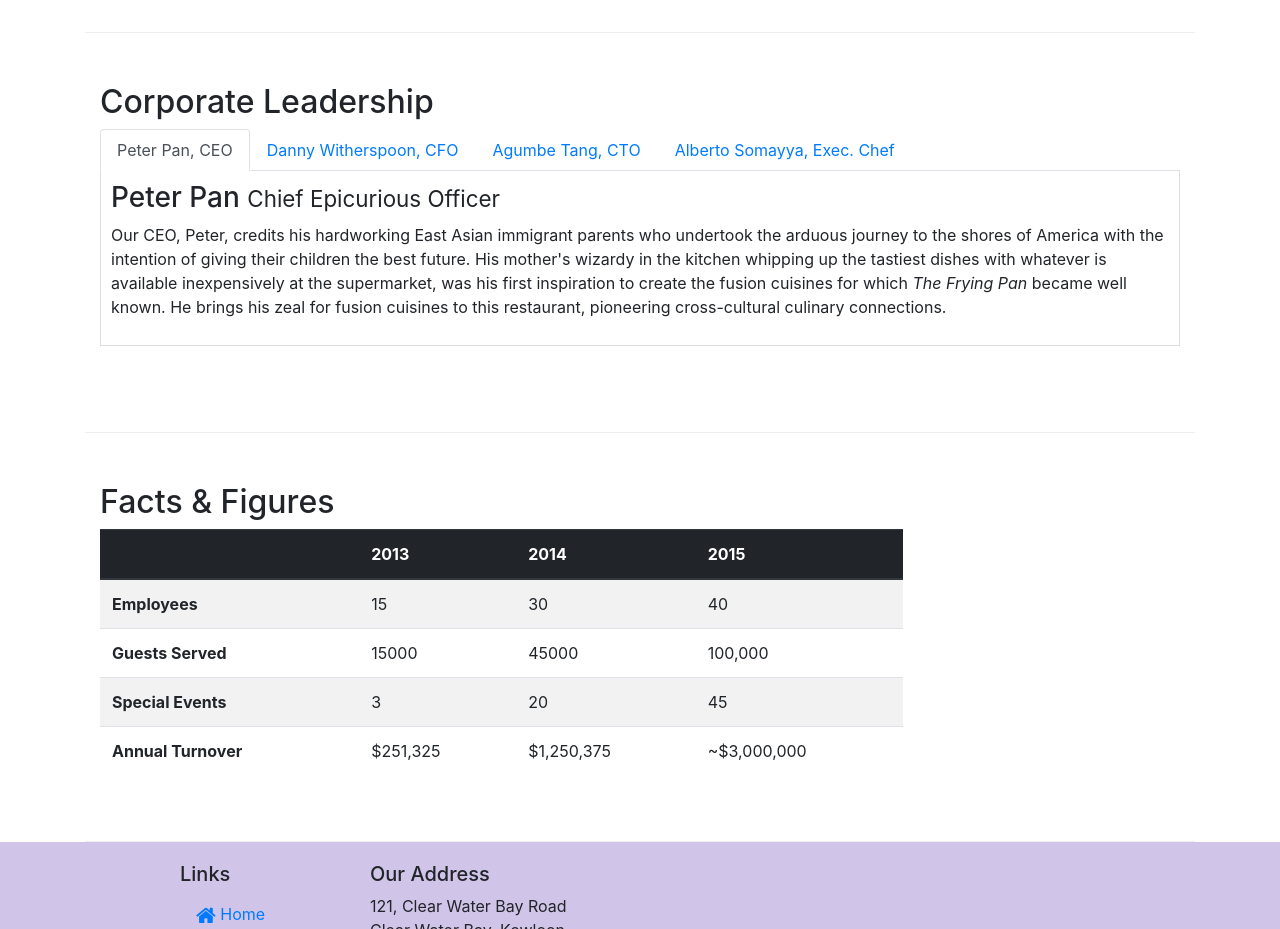
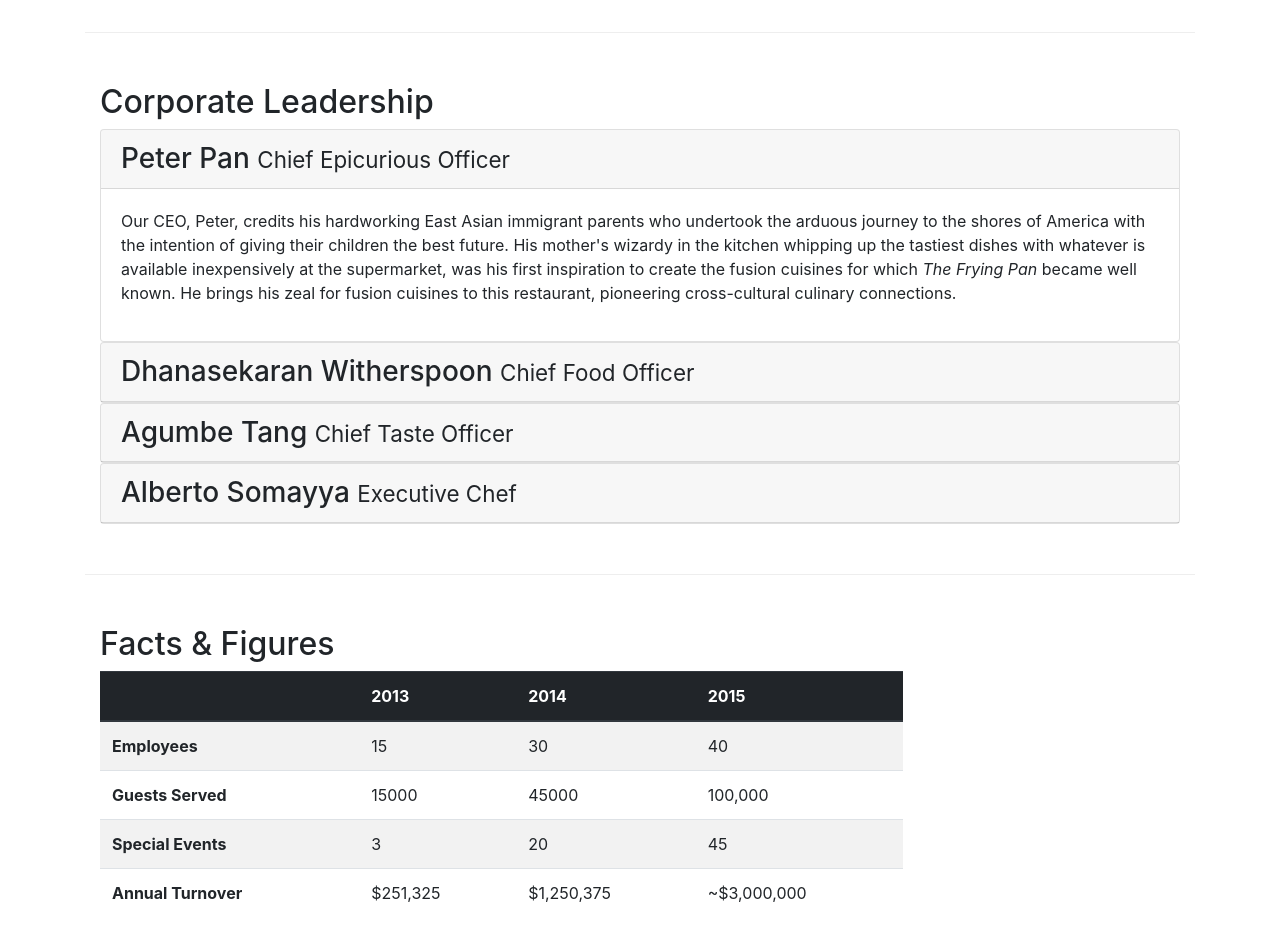
Before and after one commit to tonysiuct/BootstrapHomeWork, a website: page aboutus.html in a window 1280 px wide. Shown: the part 940-1869 px from the top of the page. Drawn offline with nearby package versions, Linux system fonts and the light colour scheme.

Commit message:
accordion

```diff
--- a/aboutus.html
+++ b/aboutus.html
@@ -100,40 +100,62 @@
 
             <div class="col-12">
                 <h2>Corporate Leadership</h2>
-                <ul class="nav nav-tabs">
-                    <li class="nav-item">
-                      <a class="nav-link active" href="#peter"
-                        role="tab" data-toggle="tab">Peter Pan, CEO</a>
-                    </li>
-                    <li class="nav-item">
-                      <a class="nav-link" href="#danny" role="tab"
-                        data-toggle="tab">Danny Witherspoon, CFO</a>
-                    </li>
-                    <li class="nav-item">
-                      <a class="nav-link" href="#agumbe"role="tab"
-                        data-toggle="tab">Agumbe Tang, CTO</a>
-                    </li>
-                    <li class="nav-item">
-                      <a class="nav-link" href="#alberto" role="tab"
-                        data-toggle="tab">Alberto Somayya, Exec. Chef</a>
-                    </li>
-                </ul>
-                <div class="tab-content">
-                    <div role="tabpanel" class="tab-pane fade show active" id="peter">
-                        <h3>Peter Pan <small>Chief Epicurious Officer</small></h3>
-                        <p>Our CEO, Peter, credits his hardworking East Asian immigrant parents who undertook the arduous journey to the shores of America with the intention of giving their children the best future. His mother's wizardy in the kitchen whipping up the tastiest dishes with whatever is available inexpensively at the supermarket, was his first inspiration to create the fusion cuisines for which <em>The Frying Pan</em> became well known. He brings his zeal for fusion cuisines to this restaurant, pioneering cross-cultural culinary connections.</p>
+                <div class="accordion">
+                    <div class="card">
+                        <div class="card-header" role="tab" id="peterhead">
+                            <h3 class="mb-0">
+                                <a data-toggle="collapse" data-target="#peter">
+                                Peter Pan <small>Chief Epicurious Officer</small>
+                                </a>
+                            </h3>
+                        </div>
+                        <div class="collapse show" id="peter" data-parent="#accordion">
+                            <div class="card-body">
+                                <p class="d-none d-sm-block">Our CEO, Peter, credits his hardworking East Asian immigrant parents who undertook the arduous journey to the shores of America with the intention of giving their children the best future. His mother's wizardy in the kitchen whipping up the tastiest dishes with whatever is available inexpensively at the supermarket, was his first inspiration to create the fusion cuisines for which <em>The Frying Pan</em> became well known. He brings his zeal for fusion cuisines to this restaurant, pioneering cross-cultural culinary connections.</em></p>
+                            </div>
+                        </div>
                     </div>
-                    <div role="tabpanel" class="tab-pane fade show" id="danny">
-                        <h3>Dhanasekaran Witherspoon <small>Chief Food Officer</small></h3>
-                        <p>Our CFO, Danny, as he is affectionately referred to by his colleagues, comes from a long established family tradition in farming and produce. His experiences growing up on a farm in the Australian outback gave him great appreciation for varieties of food sources. As he puts it in his own words, <em>Everything that runs, wins, and everything that stays, pays!</em></p>
+                    <div class="card">
+                        <div class="card-header" role="tab" id="dannyhead">
+                            <h3 class="mb-0">
+                                <a class="collapsed" data-toggle="collapse" data-target="#danny">
+                                Dhanasekaran Witherspoon <small>Chief Food Officer</small>
+                                </a>
+                            </h3>
+                        </div>
+                        <div class="collapse" id="danny" data-parent="#accordion">
+                            <div class="card-body">
+                                <p class="d-none d-sm-block">Our CFO, Danny, as he is affectionately referred to by his colleagues, comes from a long established family tradition in farming and produce. His experiences growing up on a farm in the Australian outback gave him great appreciation for varieties of food sources. As he puts it in his own words, <em>Everything that runs, wins, and everything that stays, pays!</em></p>
+                            </div>
+                        </div>
                     </div>
-                    <div role="tabpanel" class="tab-pane fade show" id="agumbw">
-                        <h3>Agumbe Tang <small>Chief Taste Officer</small></h3>
-                        <p>Blessed with the most discerning gustatory sense, Agumbe, our CTO, personally ensures that every dish that we serve meets his exacting tastes. Our chefs dread the tongue lashing that ensues if their dish does not meet his exacting standards. He lives by his motto, <em>You click only if you survive my lick.</em></p>
+                    <div class="card">
+                            <div class="card-header" role="tab" id="agumbehead">
+                            <h3 class="mb-0">
+                                <a class="collapsed" data-toggle="collapse" data-target="#agumbe">
+                                Agumbe Tang <small>Chief Taste Officer</small>
+                                </a>
+                            </h3>
+                        </div>
+                        <div class="collapse" id="agumbe" data-parent="#accordion">
+                            <div class="card-body">
+                                <p class="d-none d-sm-block">Blessed with the most discerning gustatory sense, Agumbe, our CTO, personally ensures that every dish that we serve meets his exacting tastes. Our chefs dread the tongue lashing that ensues if their dish does not meet his exacting standards. He lives by his motto, <em>You click only if you survive my lick.</em></p>
+                            </div>
+                        </div>
                     </div>
-                    <div role="tabpanel" class="tab-pane fade show" id="alberto">
-                        <h3>Alberto Somayya <small>Executive Chef</small></h3>
-                        <p>Award winning three-star Michelin chef with wide International experience having worked closely with whos-who in the culinary world, he specializes in creating mouthwatering Indo-Italian fusion experiences. He says, <em>Put together the cuisines from the two craziest cultures, and you get a winning hit! Amma Mia!</em></p>
+                    <div class="card">
+                            <div class="card-header" role="tab" id="albertohead">
+                            <h3 class="mb-0">
+                                <a class="collapsed" data-toggle="collapse" data-target="#alberto">
+                                Alberto Somayya <small>Executive Chef</small>
+                                </a>
+                            </h3>
+                        </div>
+                        <div class="collapse" id="alberto" data-parent="#accordion">
+                            <div class="card-body">
+                                <p class="d-none d-sm-block">Award winning three-star Michelin chef with wide International experience having worked closely with whos-who in the culinary world, he specializes in creating mouthwatering Indo-Italian fusion experiences. He says, <em>Put together the cuisines from the two craziest cultures, and you get a winning hit! Amma Mia!</em></em></p>
+                            </div>
+                        </div>
                     </div>
                 </div>
             </div>
```
